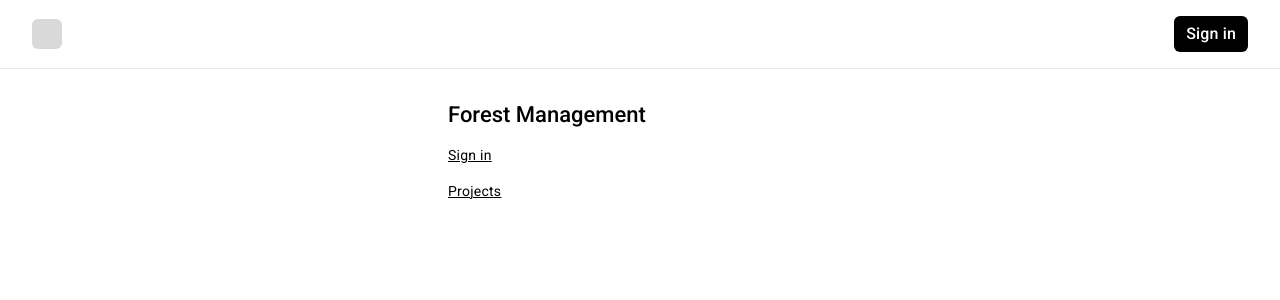
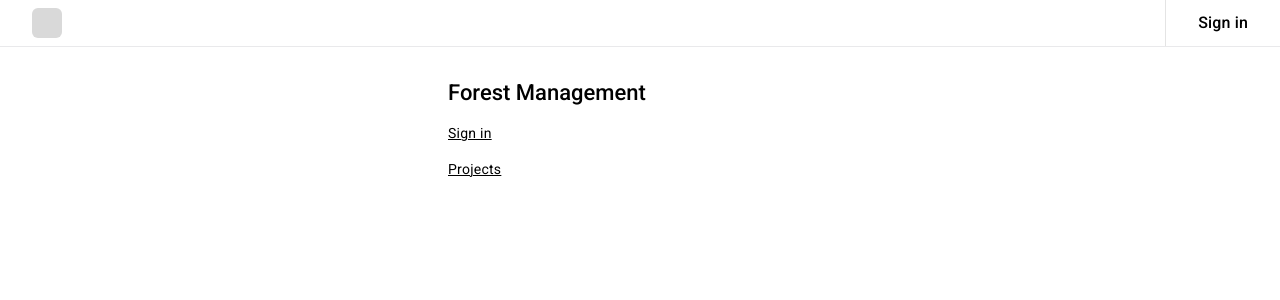
Before and after one commit to sghersick1/Forest_Management, a Next.js app in the folder app/: page / in a window 1280 px wide. Shown: the top 300 px of the page. Built offline with nearby package versions, Linux system fonts and the light colour scheme; no server answers.

Commit message:
Improved basic styling on the header.

```diff
--- a/app/src/components/header/app-header.tsx
+++ b/app/src/components/header/app-header.tsx
@@ -2,7 +2,10 @@ import Link from "next/link";
 import { getAccount, type Account } from "@/lib/auth";
 
 const barClass =
-  "flex items-center justify-between border-b border-surface-translucent-placeholder bg-surface-canvas px-8 py-4 text-text-primary";
+  "flex items-stretch justify-between border-b border-surface-translucent-placeholder bg-surface-canvas px-8 text-text-primary";
+
+const endRuleClass =
+  "flex items-center border-l border-border-map py-2 pl-8";
 
 export function AppHeaderFallback() {
   return (
@@ -25,16 +28,18 @@ export async function AppHeader() {
 
 function Mark() {
   return (
-    <div
-      aria-hidden="true"
-      className="size-[29.5px] shrink-0 rounded-[6px] bg-surface-neutral"
-    />
+    <Link href="/" aria-label="Home" className="flex shrink-0 items-center py-2">
+      <div
+        aria-hidden="true"
+        className="size-[29.5px] rounded-[6px] bg-surface-neutral"
+      />
+    </Link>
   );
 }
 
 function AccountName({ account }: { account: Account }) {
   return (
-    <div className="flex items-center gap-2">
+    <div className={`${endRuleClass} gap-2`}>
       <div
         aria-hidden="true"
         className="size-[29.5px] shrink-0 rounded-full bg-surface-neutral"
@@ -48,11 +53,10 @@ function AccountName({ account }: { account: Account }) {
 
 function SignInLink() {
   return (
-    <Link
-      href="/login"
-      className="template-title-medium rounded-[6px] bg-text-primary px-3 py-1.5 text-surface-canvas"
-    >
-      Sign in
-    </Link>
+    <div className={endRuleClass}>
+      <Link href="/login" className="template-title-medium">
+        Sign in
+      </Link>
+    </div>
   );
 }
```
